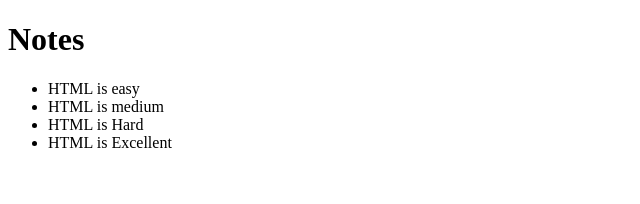
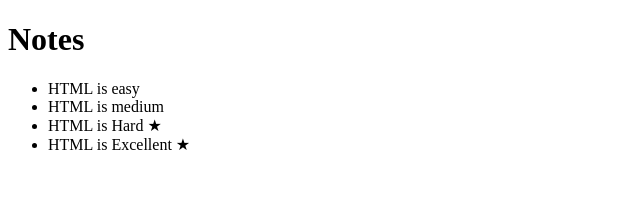
Before and after one commit to Gowtham-Mani-24/React-class, a React (Vite) app: page / in a window 1280 px wide. Shown: the top 204 px of the page, without its empty margins (0-640 px from the left). Built offline with nearby package versions, Linux system fonts and the light colour scheme.

Commit message:
conditional rendering using 3 methods

```diff
--- a/src/App.jsx
+++ b/src/App.jsx
@@ -1,32 +1,17 @@
 import React from 'react'
+import Note from './components/Note';
 
 function App({notes}) {
-  // console.log(props);
-  // let noteList = [];
-  // for (let i=0;i<notes.length;i++){
-  //   noteList.push(<li>{notes[i].content}</li>);
-  // }
-  // console.log(noteList);
   return (
-    // <div>
-    //   <h1>Notes</h1>
-    //  <ul>
-    //   {/* <li>{notes[0].content}</li>
-    //   <li>{notes[1].content}</li>
-    //   <li>{notes[2].content}</li> */}
-    //   {/* for dynamically get the data use for loop */}
-    //     {
-    //       noteList
-    //     }
-    //  </ul>
-    // </div>
     <div>
       <h1>Notes</h1>
       <ul>
         {
-          notes.map((note, index)=>{
-            //return <li key={note.id}>{note.content}</li>//used key to avoid unique key error
-            return <li key={index}>{note.content}</li>//exverytime id will not be there so we use index to avoid this error
+          notes.map((note)=>{
+            return <Note
+            note = {note}
+            key={note.id}
+            />
           })
         }
       </ul>
@@ -34,4 +19,4 @@
   )
 }
 
-export default App
+export default App;
--- /dev/null
+++ b/src/components/Note.jsx
@@ -0,0 +1,21 @@
+function Note({note}){
+    //conditionl rendering
+
+    //using if - else statement
+    // if(note.important){
+    //     return <li>{note.content}{'★'}</li>
+    // }
+    // else{
+    //     return <li>{note.content}</li>
+    // }
+
+    //using ternary operaor
+   // return note.important ?  <li>{note.content}{'★'}</li> :  <li>{note.content}</li>
+
+    // using logical &&
+    return <li>
+        {note.content} {note.important && '★'}
+    </li>
+  }
+
+export default Note;
--- a/src/main.jsx
+++ b/src/main.jsx
@@ -7,7 +7,7 @@
     id:1,
     content:'HTML is easy',
     data:'2015-05-12',
-    important:true
+    important:false
   },
   {
     id:2,
```
